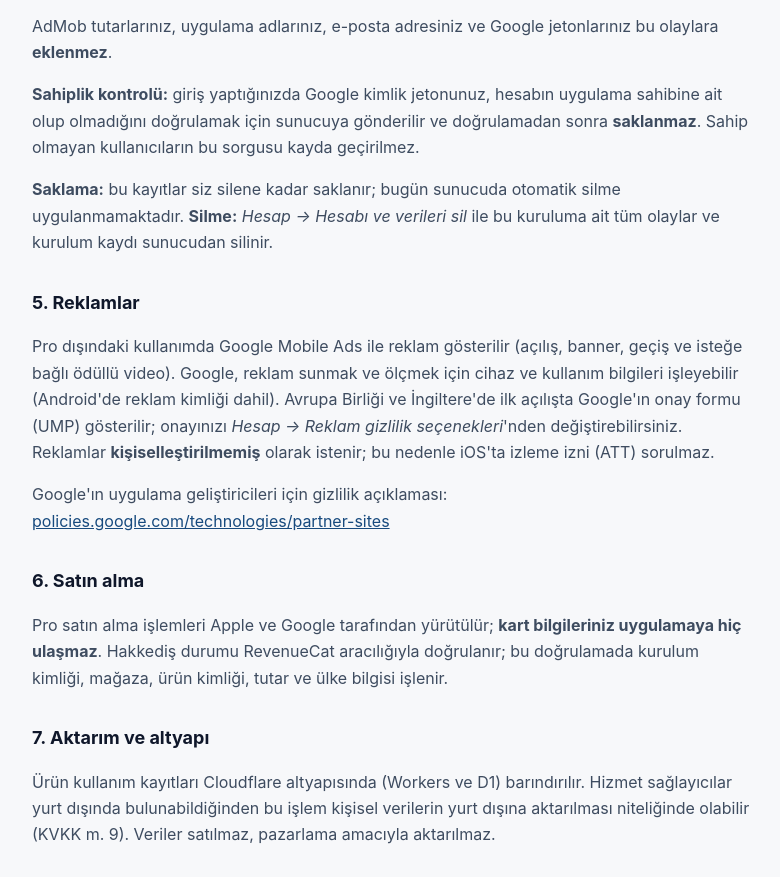
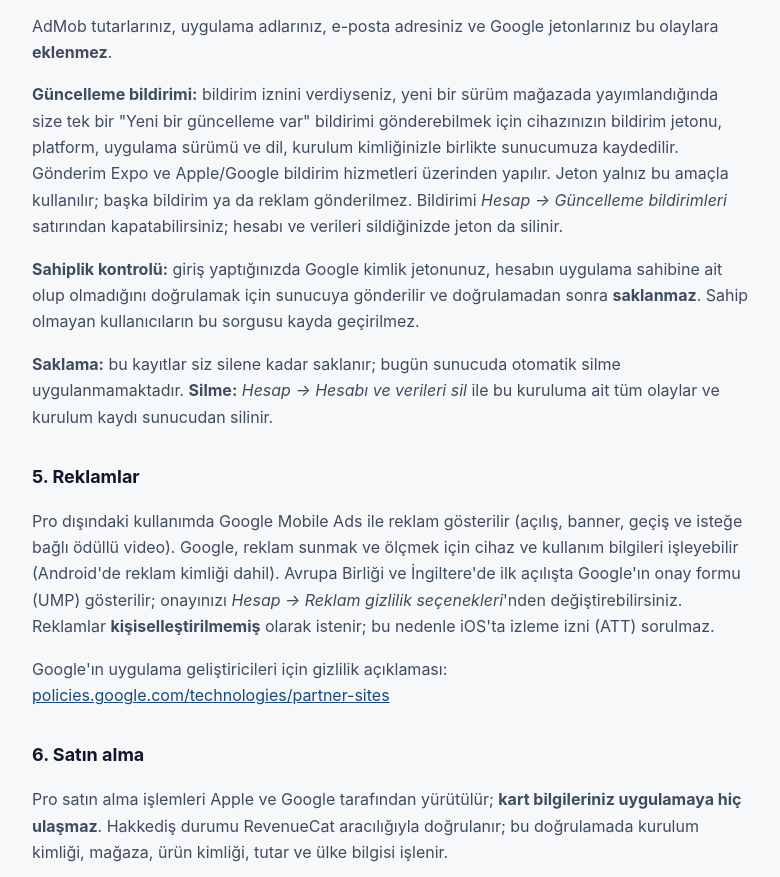
Before and after one commit to samettrm/samettrm.github.io, a plain HTML site: page admeter/gizlilik.html in a window 1280 px wide. Shown: the part 1826-2703 px from the top of the page, without its empty margins (248-1028 px from the left). Drawn offline with Linux system fonts and the light colour scheme.

Commit message:
admeter: gizlilik — güncelleme bildirimi jetonu
Co-Authored-By: Claude Opus 5.5 <noreply@anthropic.com>

```diff
--- a/admeter/gizlilik.html
+++ b/admeter/gizlilik.html
@@ -38,6 +38,7 @@
   <li>bağlantının geldiği <strong>ülke</strong> (iki harfli ülke kodu; <strong>IP adresi saklanmaz</strong>).</li>
 </ul>
 <p>AdMob tutarlarınız, uygulama adlarınız, e-posta adresiniz ve Google jetonlarınız bu olaylara <strong>eklenmez</strong>.</p>
+<p><strong>Güncelleme bildirimi:</strong> bildirim iznini verdiyseniz, yeni bir sürüm mağazada yayımlandığında size tek bir "Yeni bir güncelleme var" bildirimi gönderebilmek için cihazınızın bildirim jetonu, platform, uygulama sürümü ve dil, kurulum kimliğinizle birlikte sunucumuza kaydedilir. Gönderim Expo ve Apple/Google bildirim hizmetleri üzerinden yapılır. Jeton yalnız bu amaçla kullanılır; başka bildirim ya da reklam gönderilmez. Bildirimi <em>Hesap → Güncelleme bildirimleri</em> satırından kapatabilirsiniz; hesabı ve verileri sildiğinizde jeton da silinir.</p>
 <p><strong>Sahiplik kontrolü:</strong> giriş yaptığınızda Google kimlik jetonunuz, hesabın uygulama sahibine ait olup olmadığını doğrulamak için sunucuya gönderilir ve doğrulamadan sonra <strong>saklanmaz</strong>. Sahip olmayan kullanıcıların bu sorgusu kayda geçirilmez.</p>
 <p><strong>Saklama:</strong> bu kayıtlar siz silene kadar saklanır; bugün sunucuda otomatik silme uygulanmamaktadır. <strong>Silme:</strong> <em>Hesap → Hesabı ve verileri sil</em> ile bu kuruluma ait tüm olaylar ve kurulum kaydı sunucudan silinir.</p>
 
```
